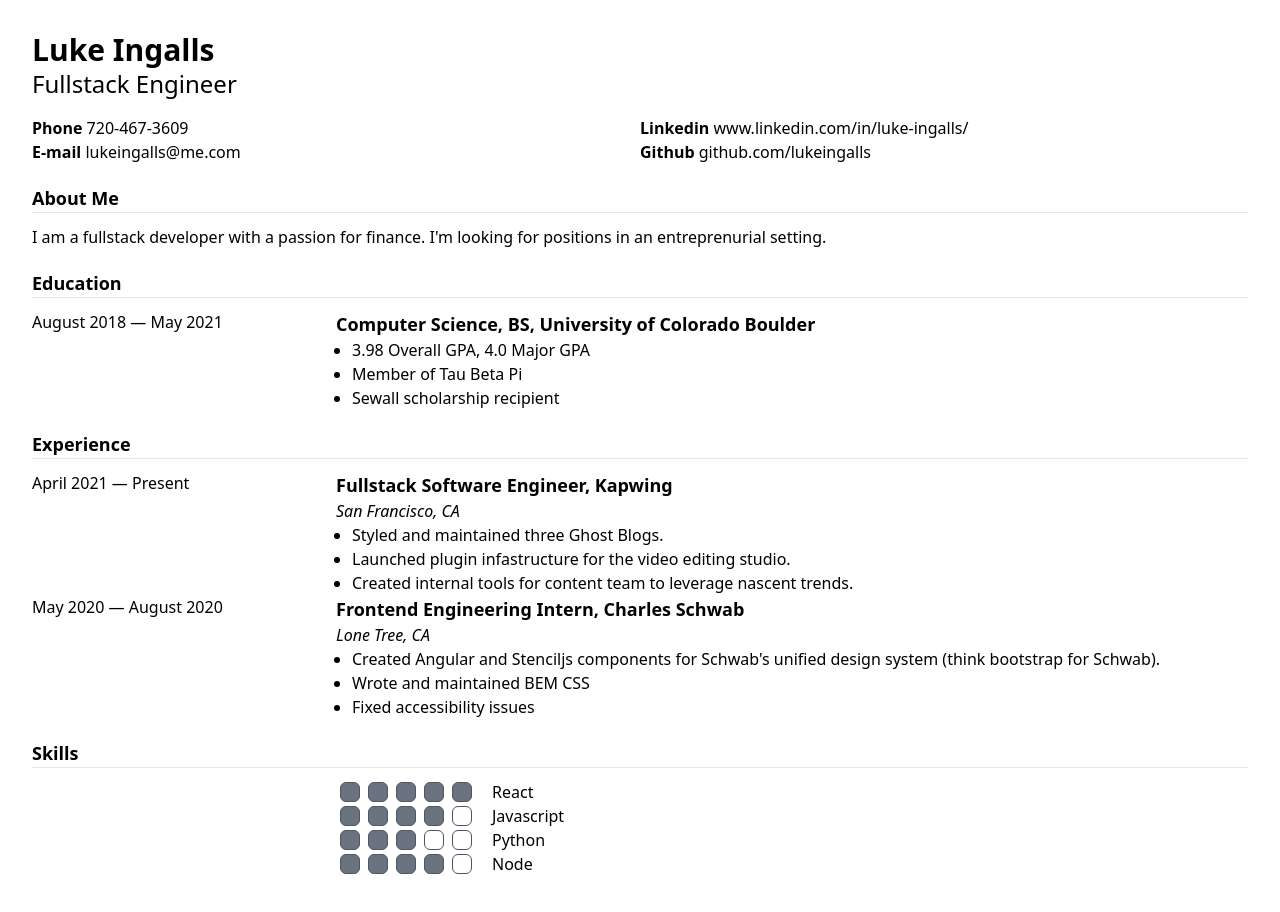
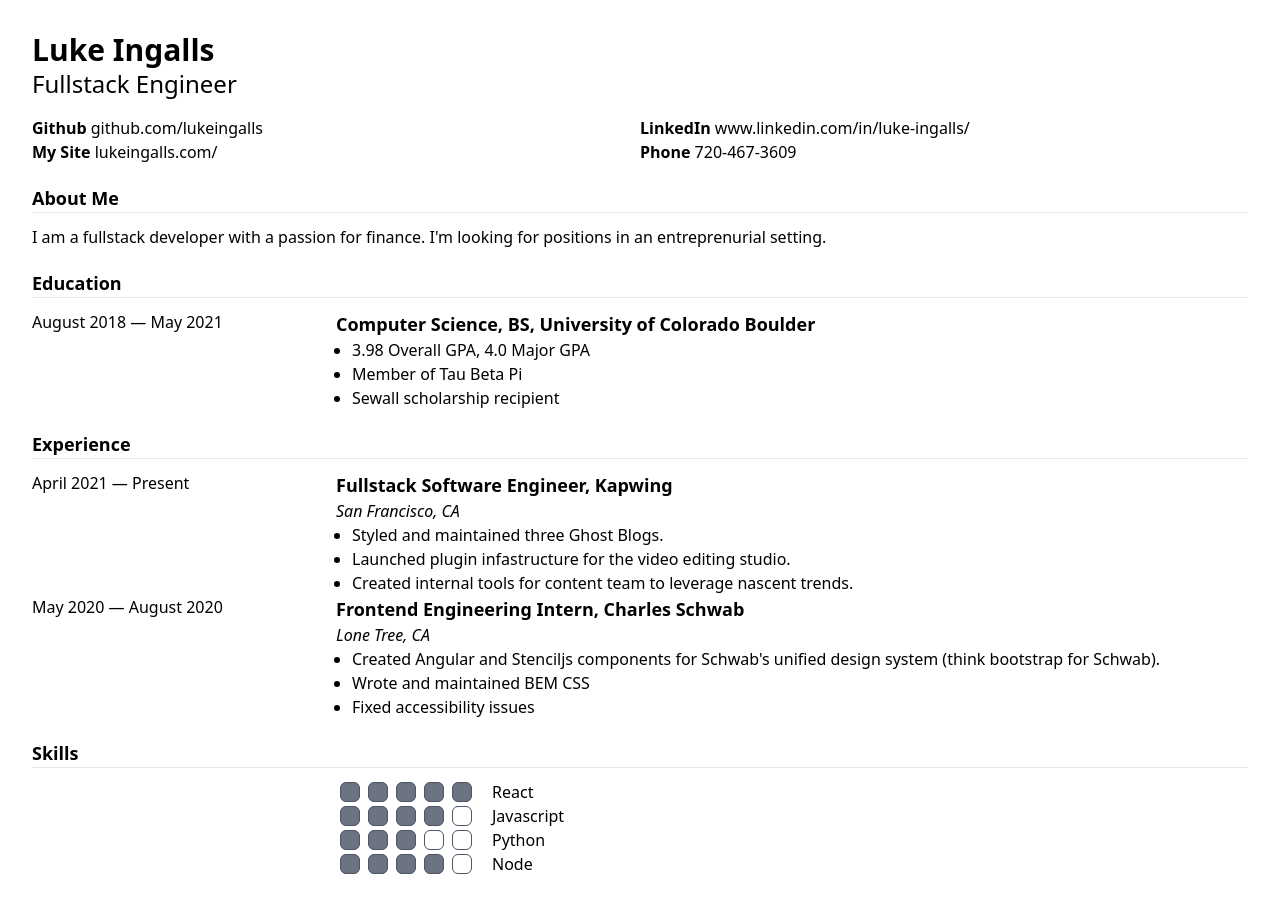
Before and after one commit to lukeingalls/resume-builder, a React (Create React App) app in the folder client/: page / in a window 1280 px wide. Shown: the top 912 px of the page. Built offline with nearby package versions, Linux system fonts and the light colour scheme.

Commit message:
removed old types file

```diff
--- a/client/src/mock_data/resume.ts
+++ b/client/src/mock_data/resume.ts
@@ -6,10 +6,10 @@ import {
   TResume,
   TSection,
   TSkillsSection,
+  TUser,
 } from "../new_types";
-import { User } from "../types";
 
-const me: User = {
+const me: TUser = {
   address: {
     city: "Parker",
     country: "USA",
@@ -19,9 +19,20 @@ const me: User = {
   },
   contact_info: {
     email: "lukeingalls@me.com",
-    github: new URL("https://github.com/lukeingalls"),
-    linkedin: new URL("https://www.linkedin.com/in/luke-ingalls/"),
-    personal_site: new URL("http://lukeingalls.com"),
+    links: [
+      {
+        site: "Github",
+        url: "https://github.com/lukeingalls",
+      },
+      {
+        site: "LinkedIn",
+        url: "https://www.linkedin.com/in/luke-ingalls/",
+      },
+      {
+        site: "My Site",
+        url: "https://lukeingalls.com",
+      },
+    ],
     phone_number: "720-467-3609",
   },
   current_title: "Fullstack Engineer",
--- a/client/src/pages/resume/Resume.tsx
+++ b/client/src/pages/resume/Resume.tsx
@@ -16,21 +16,19 @@ export default function Resume() {
       <h1 className="text-3xl font-bold">{resume.user.name}</h1>
       <h2 className="text-2xl">{resume.user.current_title}</h2>
       <div className="grid grid-cols-2 grid-rows-2 my-4">
+        {resume.user.contact_info.links.map((link) => {
+          const { site, url } = link;
+          const processed_url = new URL(url);
+          return (
+            <span key={site}>
+              <span className="font-bold">{site}</span>{" "}
+              {printUrl(processed_url)}
+            </span>
+          );
+        })}
         <span>
           <span className="font-bold">Phone</span>{" "}
           {resume.user.contact_info.phone_number}
-        </span>
-        <span>
-          <span className="font-bold">Linkedin</span>{" "}
-          {printUrl(resume.user.contact_info.linkedin)}
-        </span>
-        <span>
-          <span className="font-bold">E-mail</span>{" "}
-          {resume.user.contact_info.email}
-        </span>
-        <span>
-          <span className="font-bold">Github</span>{" "}
-          {printUrl(resume.user.contact_info.github)}
         </span>
       </div>
       <Droppable droppableId="resume-sections" type="RESUME_SECTION">
--- a/client/src/types.ts
+++ /dev/null
@@ -1,75 +0,0 @@
-export type Address = {
-  city: string;
-  country: string;
-  state: string;
-  street_address: string;
-  zip: string;
-};
-
-export type Award = {
-  award: string;
-};
-
-export type BulletPoints = string[];
-
-export type ContactInfo = {
-  email: string;
-  github: URL;
-  linkedin: URL;
-  personal_site: URL;
-  phone_number: string;
-};
-
-export type Education = {
-  bullets: BulletPoints;
-  degree: string;
-  end_date: Date;
-  start_date: Date;
-  university: string;
-};
-
-export type Experience = {
-  bullets: BulletPoints;
-  company: string;
-  end_date: Date | null;
-  location: string;
-  position: string;
-  start_date: Date;
-};
-
-export type GenericSection = {
-  title: string;
-  items: GenericItem[];
-};
-
-export type GenericItem = {
-  bullets?: BulletPoints[];
-  description?: string;
-  title: string;
-};
-
-export type Resume = {
-  user: User;
-  about_me: {
-    description: string;
-  };
-  awards?: Award[];
-  education: Education[];
-  experience: Experience[];
-  additional_sections?: GenericSection[];
-  highlights?: BulletPoints;
-  interests?: BulletPoints;
-  skills: Skills[];
-};
-
-export type Skills = {
-  skill: string;
-  level?: number;
-};
-
-export type User = {
-  address: Address;
-  contact_info: ContactInfo;
-  current_title: string;
-  name: string;
-};
```
Also changed, not shown: client/src/new_types.ts (+24 -5 lines).
